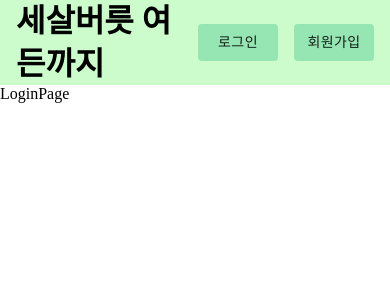
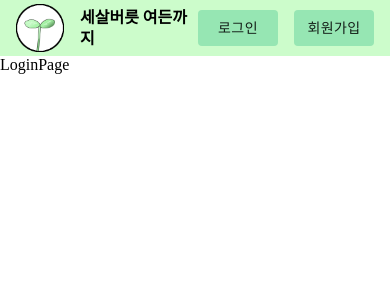
Before and after one commit to TeamGrabit/challenge, a React (Create React App) app in the folder frontend/: page /login in a window 390 px wide. Shown: the top 300 px of the page. Built offline with nearby package versions, Linux system fonts and the light colour scheme.

Commit message:
헤더 반응형과 mixin도입
* header 줄어들면 폰트 줄어들기, 일정 이하에선 display:none
* mixin 도입하였음, 사용법은 layout.scss 참고
* 로고는 임시로 내가 만든걸로 함
* 탭에 있는 이름이랑 로고 변경

```diff
--- a/frontend/public/index.html
+++ b/frontend/public/index.html
@@ -2,7 +2,7 @@
 <html lang="en">
   <head>
     <meta charset="utf-8" />
-    <link rel="icon" href="%PUBLIC_URL%/favicon.ico" />
+    <link rel="icon" href="%PUBLIC_URL%/ChallengeLogo.png" />
     <meta name="viewport" content="width=device-width, initial-scale=1" />
     <meta name="theme-color" content="#000000" />
     <meta
@@ -24,7 +24,7 @@
       work correctly both with client-side routing and a non-root public URL.
       Learn how to configure a non-root public URL by running `npm run build`.
     -->
-    <title>React App</title>
+    <title>세살버릇 여든까지</title>
   </head>
   <body>
     <noscript>You need to enable JavaScript to run this app.</noscript>
--- a/frontend/src/components/Header.js
+++ b/frontend/src/components/Header.js
@@ -36,12 +36,14 @@ function Header() {
 				{
 					isLogined ?
 						<Link className="link" href="/">
+							<img className="logoImg" src="ChallengeLogo.png" alt="logo" />
 							<Typography className="title" variant="h5">
 								세살버릇 여든까지
 							</Typography>
 						</Link>
 						:
 						<Link className="link" href="/intro">
+							<img className="logoImg" src="ChallengeLogo.png" alt="logo" />
 							<Typography className="title" variant="h5">
 								세살버릇 여든까지
 							</Typography>
--- /dev/null
+++ b/frontend/src/css/base/_mixin.scss
@@ -0,0 +1,17 @@
+@mixin desktop {
+	@media (min-width: 768px) {
+		@content;
+	}
+}
+
+@mixin mobile {
+	@media (max-width: 767px) {
+		@content;
+	}
+}
+
+@mixin font-default($weight:300, $size:1rem) {
+	font-family: "Noto Sans KR", sans-serif;
+	font-size: $size;
+	font-weight: $weight;
+  }
--- a/frontend/src/css/components/_layout.scss
+++ b/frontend/src/css/components/_layout.scss
@@ -12,8 +12,19 @@ header {
 	background-color: $green2 !important;
 	box-shadow: none !important;
 
+	.logoImg {
+		width: 2rem;
+		margin-right: 1rem;
+		@include mobile {
+			width: 3rem;
+		}
+	}
 	.link {
 		color: black !important;
+		display: flex;
+		flex-direction: row;
+		justify-content: center;
+		align-items: center;
 	}
 	.link:hover {
 		text-decoration: none !important;
@@ -21,6 +32,12 @@ header {
 	.title {
 		font-size: 2rem;
 		font-weight: bold;
+		@include mobile {
+			font-size: 1rem;
+			@media (max-width: 337px){
+				display:none;
+			}
+		}
 	}
 	.grow {
 		flex-grow: 1;
--- a/frontend/src/css/main.scss
+++ b/frontend/src/css/main.scss
@@ -1,6 +1,7 @@
 // base
 @import './base/reset';
 @import './base/variables';
+@import './base/mixin';
 
 // pages
 @import './pages/main';
```
Also changed, not shown: frontend/public/ChallengeLogo.png (added), frontend/public/manifest.json.
